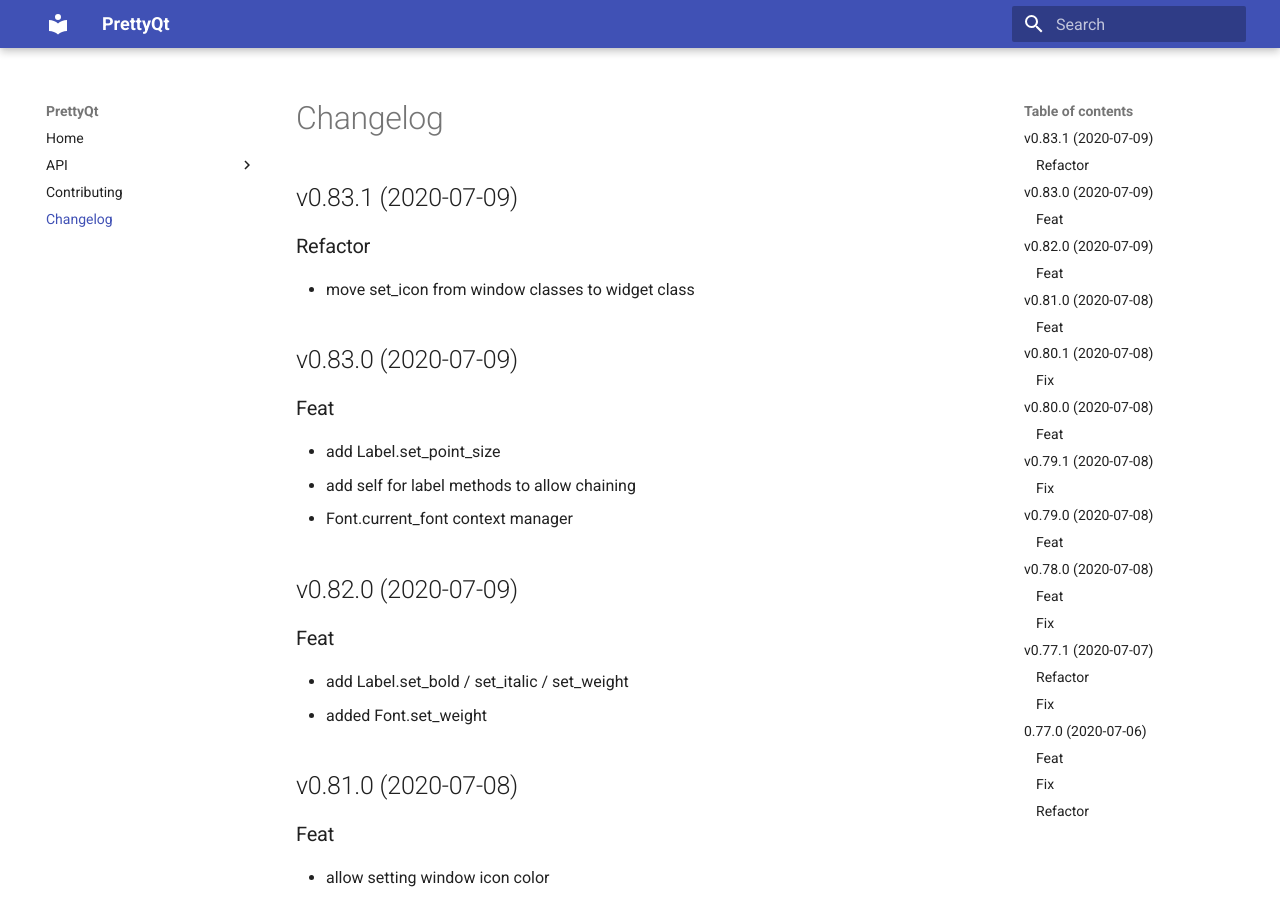
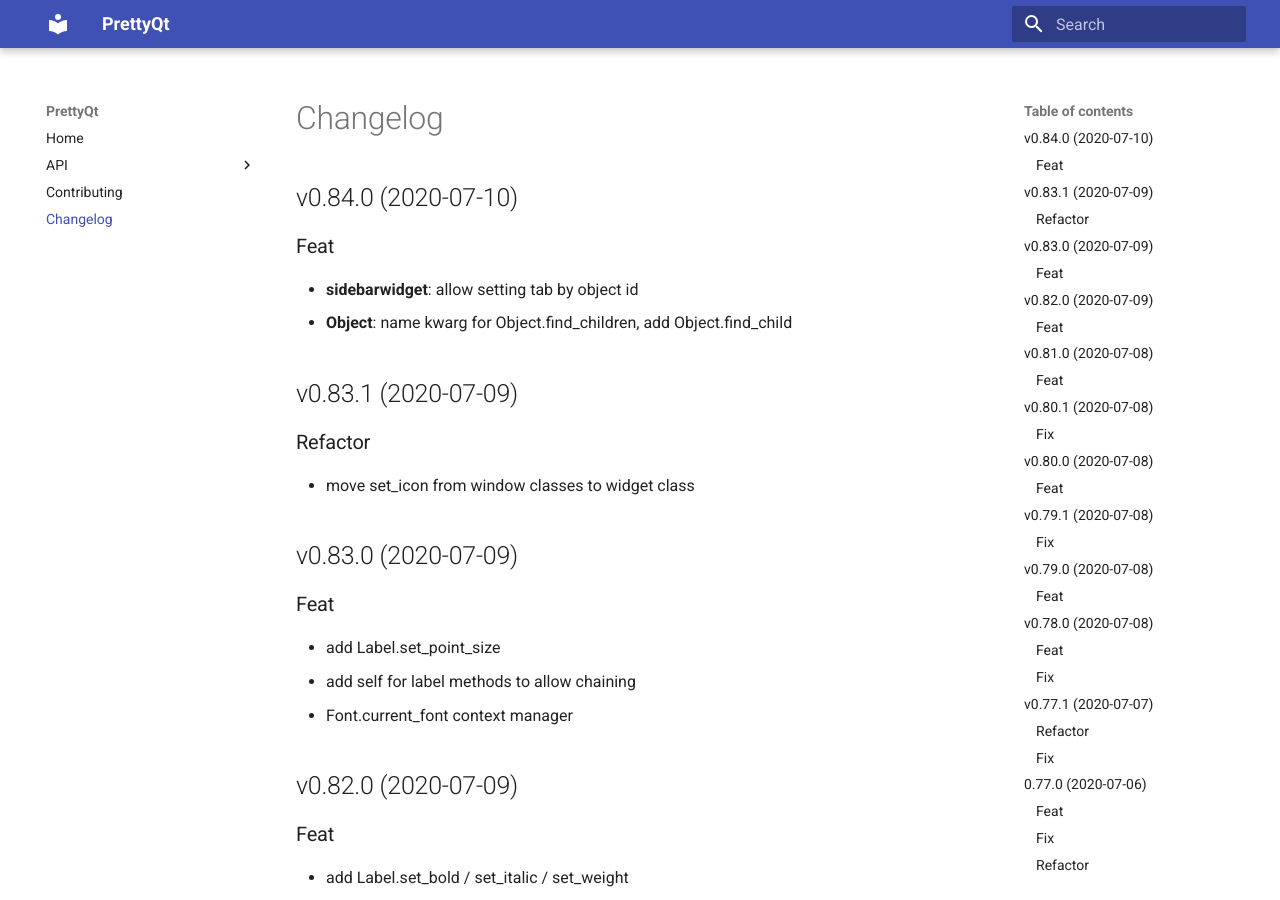
Before and after one commit to phil65/PrettyQt, an MkDocs documentation site: the page built from docs/changelog.md, in a window 1280 px wide and 900 px high. Built offline with MkDocs 1.6.1 and Material for MkDocs 9.7.7, drawn with Linux system fonts in a browser that asks for light colours.

Commit message:
bump: version 0.83.1 → 0.84.0

```diff
--- a/docs/changelog.md
+++ b/docs/changelog.md
@@ -1,3 +1,10 @@
+## v0.84.0 (2020-07-10)
+
+### Feat
+
+- **sidebarwidget**: allow setting tab by object id
+- **Object**: name kwarg for Object.find_children, add Object.find_child
+
 ## v0.83.1 (2020-07-09)
 
 ### Refactor
--- a/prettyqt/__init__.py
+++ b/prettyqt/__init__.py
@@ -4,7 +4,7 @@
 
 __author__ = """Philipp Temminghoff"""
 __email__ = "phil65@kodi.tv"
-__version__ = "0.83.1"
+__version__ = "0.84.0"
 
 
 __all__ = [
--- a/pyproject.toml
+++ b/pyproject.toml
@@ -1,6 +1,6 @@
 [tool.poetry]
 name = "PrettyQt"
-version = "0.83.1"
+version = "0.84.0"
 description = "A pythonic layer on top of qtpy"
 readme = 'docs/index.md'
 repository = "https://github.com/phil65/prettyqt"
@@ -123,7 +123,7 @@
 '''
 [tool.commitizen]
 name = "cz_conventional_commits"
-version = "0.83.1"
+version = "0.84.0"
 tag_format = "v$version"
 version_files = [
     "prettyqt/__init__.py:__version__",
--- a/setup.cfg
+++ b/setup.cfg
@@ -1,5 +1,5 @@
 [bumpversion]
-current_version = 0.83.1
+current_version = 0.84.0
 commit = True
 tag = True
 
--- a/setup.py
+++ b/setup.py
@@ -40,6 +40,6 @@
     packages=find_packages(),
     test_suite="tests",
     url="https://github.com/phil65/prettyqt",
-    version="0.83.1",
+    version="0.84.0",
     zip_safe=False,
 )
```
Also changed, not shown: CHANGELOG.md (+7 -0 lines).
